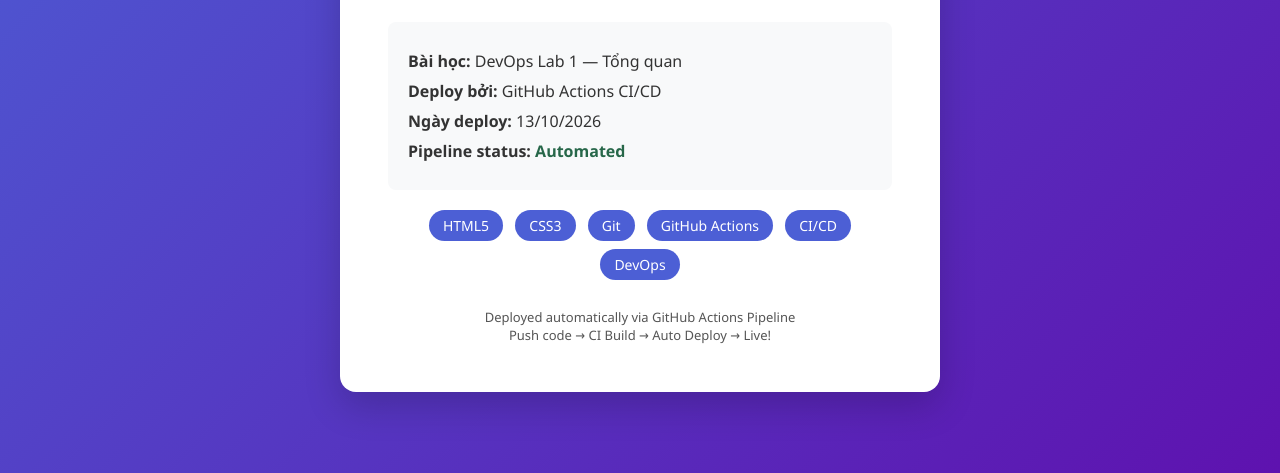
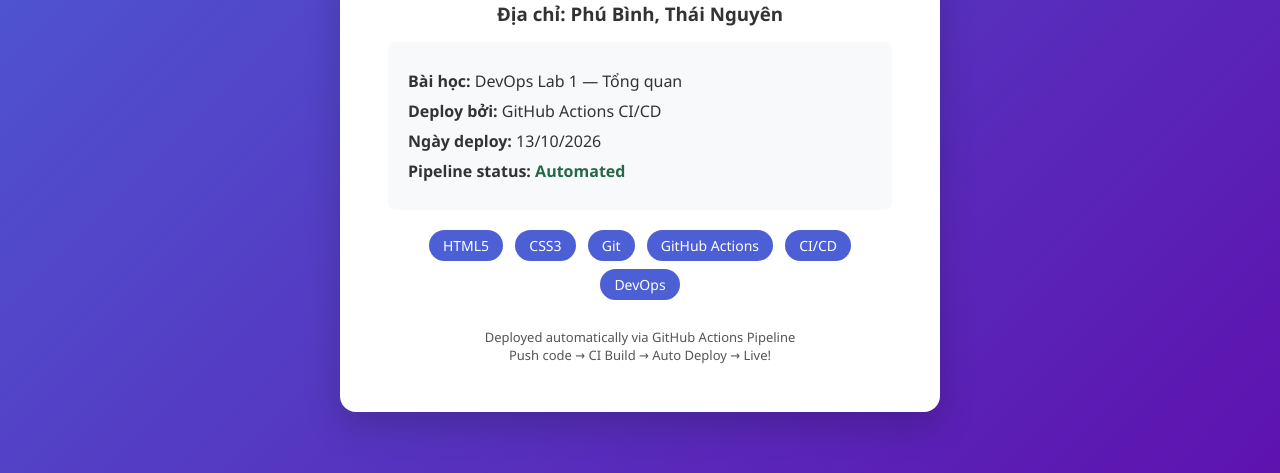
Before and after one commit to ngotrungkien132005-rgb/devops-lab1-portfolio, a plain HTML site: page index.html in a window 1280 px wide. Shown: the part 327-800 px from the top of the page. Drawn offline with Linux system fonts and the light colour scheme.

Commit message:
Cap nhat dia chi

```diff
--- a/index.html
+++ b/index.html
@@ -49,6 +49,7 @@
         <img src="images.jpg" alt="Profile" width="100" height="100" fetchpriority="high">
         <h1> Xin chào, Ngô Trung Kiên!</h1>
         <h2>Chào mừng bạn đến với trang Portfolio của tôi!</h2>
+        <h3>Địa chỉ: Phú Bình, Thái Nguyên</h3>
 
         <div class="info">
             <p> <strong>Bài học:</strong> DevOps Lab 1 — Tổng quan</p>
```
